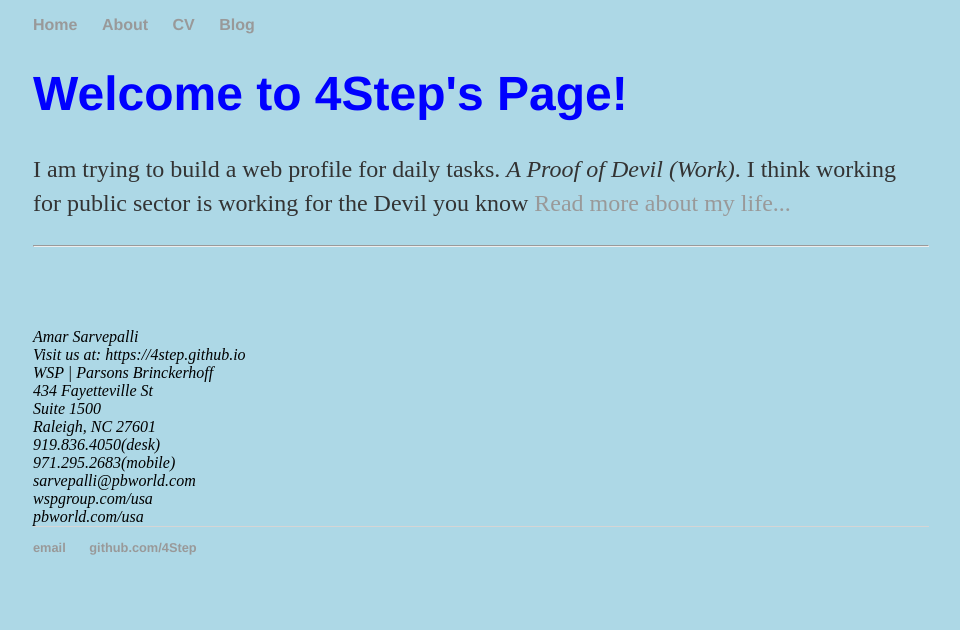
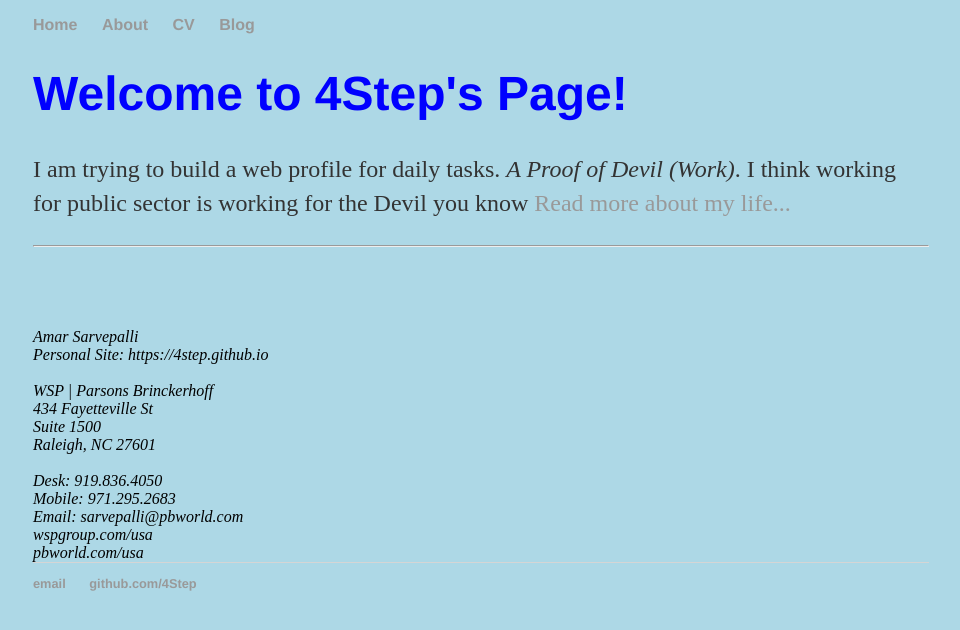
Before and after one commit to 4Step/4Step.github.io, a Jekyll site: the page built from index.html, in a window 1280 px wide. Shown: the top 630 px of the page, without its empty margins (159-1119 px from the left). Built offline with Jekyll 4.4.1, drawn with Linux system fonts in a browser that asks for light colours.

Commit message:
edit addressr

```diff
--- a/index.html
+++ b/index.html
@@ -10,15 +10,15 @@ title: Amar Sarvepalli, 4Step Modeler
 
 	<address>
 		Amar Sarvepalli<br>
-		Visit us at: https://4step.github.io <br>
+		Personal Site: https://4step.github.io <br><br>
 
 		WSP | Parsons Brinckerhoff<br>
 		434 Fayetteville St<br>
 		Suite 1500<br>
-		Raleigh, NC 27601<br>
-		919.836.4050(desk)<br>
-		971.295.2683(mobile)<br>
-		sarvepalli@pbworld.com<br>
+		Raleigh, NC 27601<br><br>
+		Desk: 919.836.4050<br>
+		Mobile: 971.295.2683<br>
+		Email: sarvepalli@pbworld.com<br>
 		wspgroup.com/usa<br>
 		pbworld.com/usa<br>
 
```
